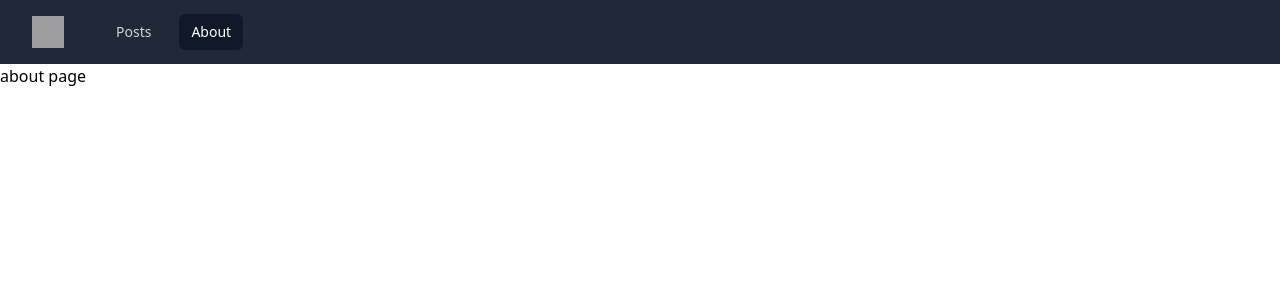
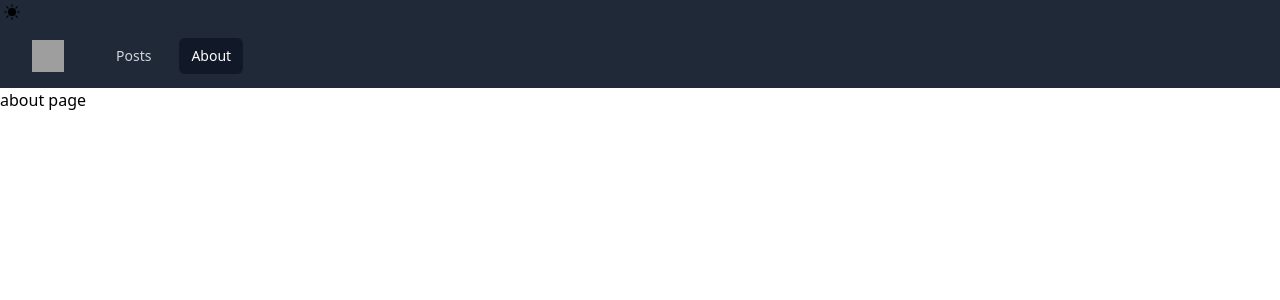
Before and after one commit to Yooinhak/inak-blog, a Next.js app: page /about in a window 1280 px wide. Shown: the top 300 px of the page. Built offline with nearby package versions, Linux system fonts and the light colour scheme; grey boxes are pictures that could not be loaded.

Commit message:
feat. darkmode test

```diff
--- a/src/app/layout.tsx
+++ b/src/app/layout.tsx
@@ -20,7 +20,7 @@ export default function RootLayout({
       <body>
         <ThemeProvider>
           <Header />
-          {children}
+          <main className="bg-white dark:bg-black">{children}</main>
         </ThemeProvider>
       </body>
     </html>
--- a/src/app/posts/[category]/[slug]/page.tsx
+++ b/src/app/posts/[category]/[slug]/page.tsx
@@ -12,12 +12,12 @@ interface PageParams {
 
 const Page = ({ params }: PageParams) => {
   const { category, slug } = params;
-  const postDetail: PostDetail =  getPostDetail(category, slug);
+  const postDetail: PostDetail = getPostDetail(category, slug);
 
   return (
     <div>
-      {/* <div>{postDetail.title}</div>
-      <div>{postDetail.formattedCreatedDate}</div> */}
+      <div>{postDetail.title}</div>
+      <div>{postDetail.formattedCreatedDate}</div>
 
       {/* @ts-expect-error Async Server Component */}
       <MDXRemote source={postDetail.content} />
--- a/src/components/Header/component.tsx
+++ b/src/components/Header/component.tsx
@@ -9,6 +9,8 @@ import { useRouter, usePathname } from 'next/navigation';
 import { useState } from 'react';
 
 import HamburgerMenu from '@components/FancyIcon/HamburgerMenu';
+
+import DarkMode from './darkMode';
 
 const navigation = [
   { name: 'Posts', href: '/posts', current: true },
@@ -28,6 +30,7 @@ const Component = () => {
 
   return (
     <Disclosure as="nav" className="bg-gray-800">
+      <DarkMode />
       <div className="mx-auto max-w-7xl px-4 sm:px-6 lg:px-8">
         <div className="flex h-16 items-center justify-between">
           <div className="flex items-center">
--- /dev/null
+++ b/src/components/Header/darkMode.tsx
@@ -0,0 +1,38 @@
+'use client';
+
+import { useTheme } from 'next-themes';
+import { useState, useEffect } from 'react';
+import { BsFillSunFill, BsFillMoonFill } from 'react-icons/bs';
+
+interface IDarkMode {}
+
+function DarkMode({}: IDarkMode) {
+  const [mounted, setMounted] = useState(false);
+  const { systemTheme, theme, setTheme } = useTheme();
+
+  useEffect(() => {
+    setMounted(true);
+  }, []);
+
+  if (!mounted) {
+    return null;
+  }
+
+  const onClick = (mode: string) => () => {
+    setTheme(mode);
+  };
+
+  const currentTheme = theme === 'system' ? systemTheme : theme;
+
+  return (
+    <div className="bg-darkModeBg cursor-pointer rounded-[50%] p-1">
+      {currentTheme === 'dark' ? (
+        <BsFillMoonFill onClick={onClick('light')} />
+      ) : (
+        <BsFillSunFill onClick={onClick('dark')} />
+      )}
+    </div>
+  );
+}
+
+export default DarkMode;
```
